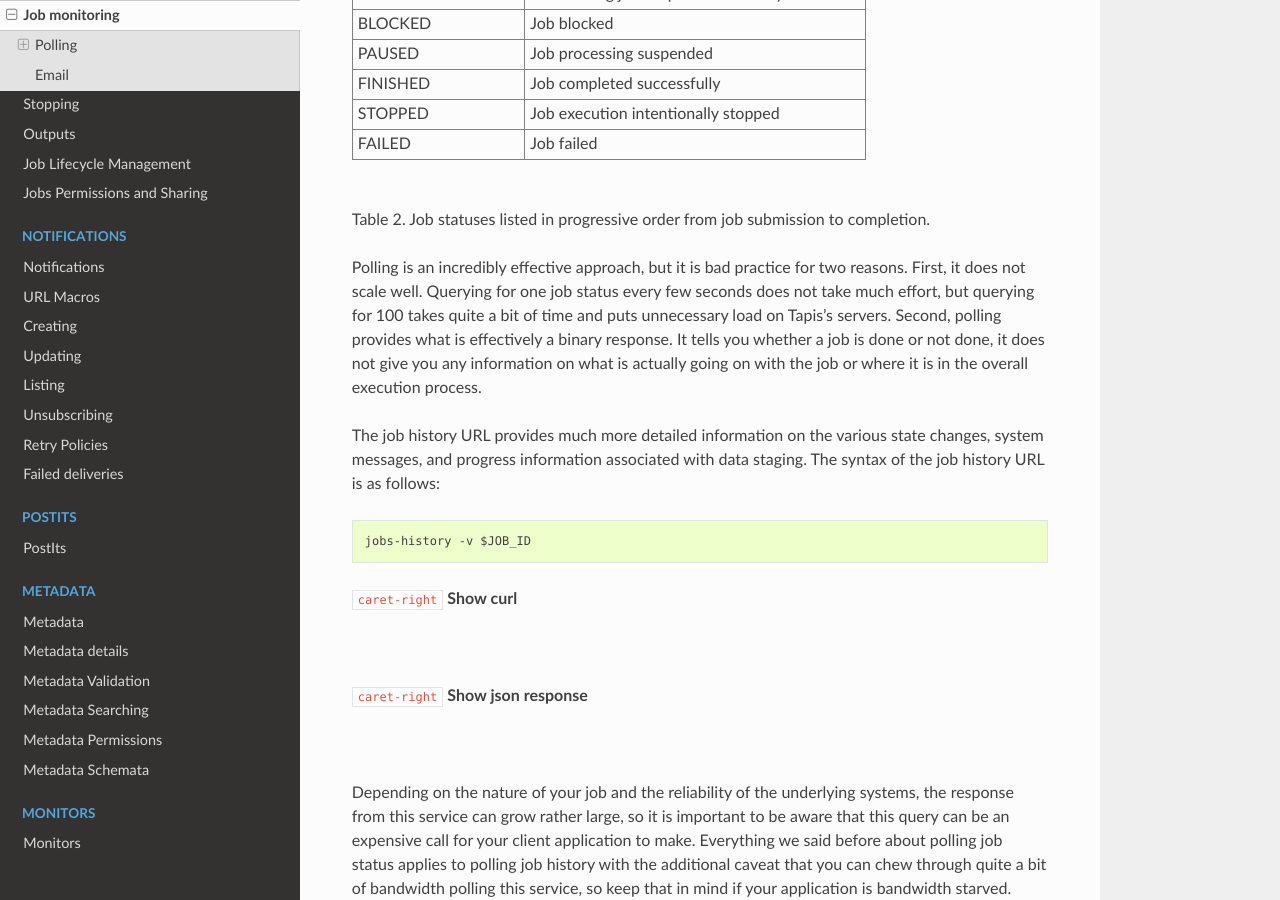
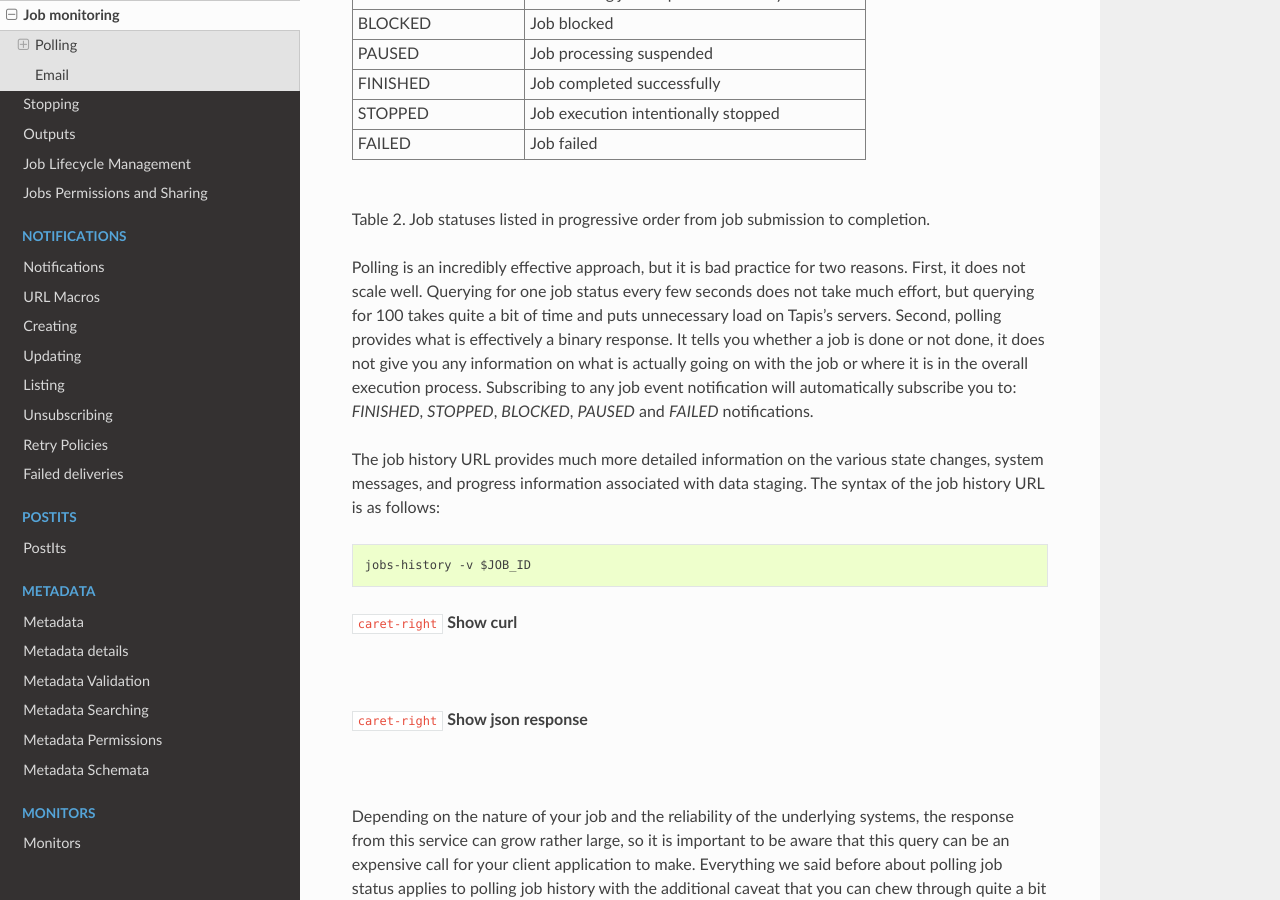
Before and after one commit to TACC-Cloud/agave-docs, a Sphinx documentation site: the page built from docs/agave/guides/jobs/job-monitoring.rst, in a window 1280 px wide and 900 px high, scrolled down 1485 px. Built offline with Sphinx 7.4.7 and the Read the Docs theme 2.0.0, drawn with Linux system fonts in a browser that asks for light colours; pages that are not in the unit, such as notebooks, are missing from menus; cross-references to code outside the pages are shown as plain code.

Commit message:
Update job-monitoring.rst
Added a sentence for job event subscriptions

```diff
--- a/docs/agave/guides/jobs/job-monitoring.rst
+++ b/docs/agave/guides/jobs/job-monitoring.rst
@@ -201,7 +201,7 @@ The list of all possible job statuses is given in table 2.
    <p class="table-caption">Table 2. Job statuses listed in progressive order from job submission to completion.</p>
 
 
-Polling is an incredibly effective approach, but it is bad practice for two reasons. First, it does not scale well. Querying for one job status every few seconds does not take much effort, but querying for 100 takes quite a bit of time and puts unnecessary load on Tapis's servers. Second, polling provides what is effectively a binary response. It tells you whether a job is done or not done, it does not give you any information on what is actually going on with the job or where it is in the overall execution process.
+Polling is an incredibly effective approach, but it is bad practice for two reasons. First, it does not scale well. Querying for one job status every few seconds does not take much effort, but querying for 100 takes quite a bit of time and puts unnecessary load on Tapis's servers. Second, polling provides what is effectively a binary response. It tells you whether a job is done or not done, it does not give you any information on what is actually going on with the job or where it is in the overall execution process. Subscribing to any job event notification will automatically subscribe you to: `FINISHED`, `STOPPED`, `BLOCKED`, `PAUSED` and `FAILED` notifications.
 
 The job history URL provides much more detailed information on the various state changes, system messages, and progress information associated with data staging. The syntax of the job history URL is as follows:
 
```
